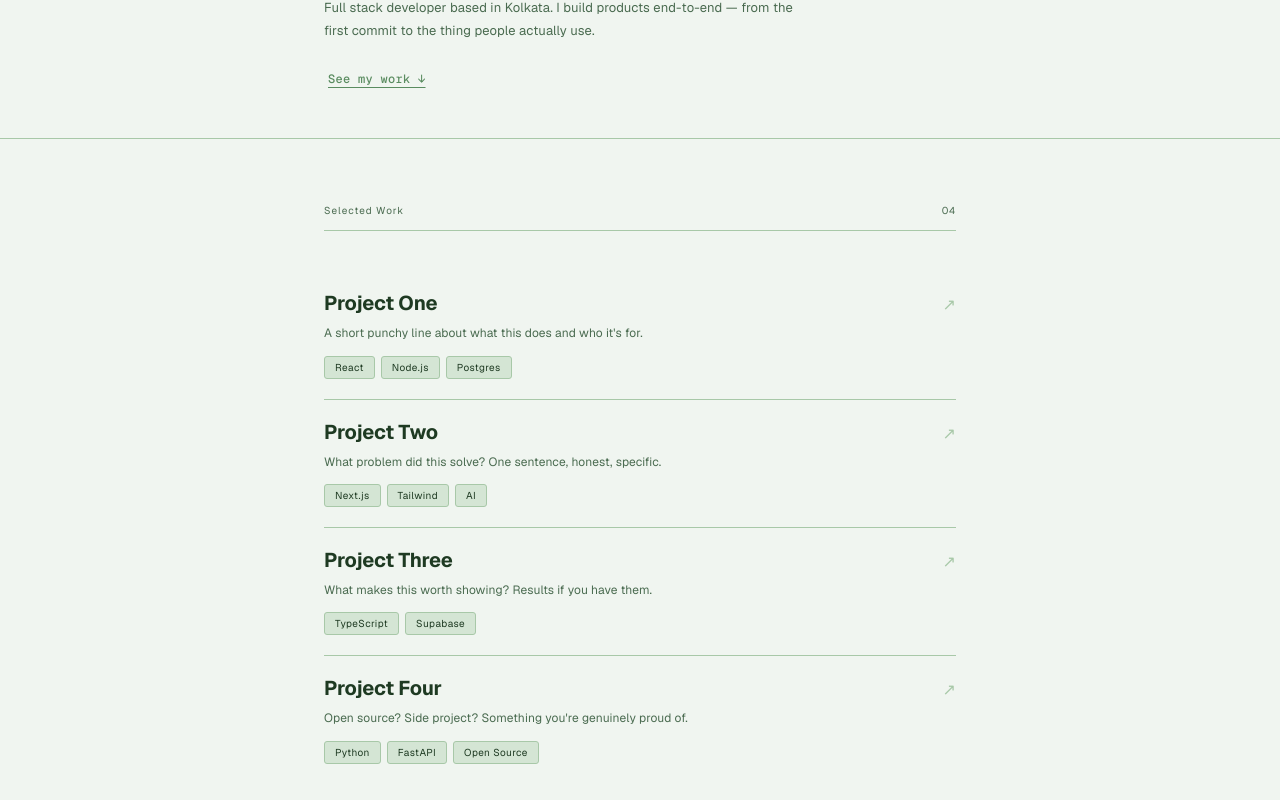
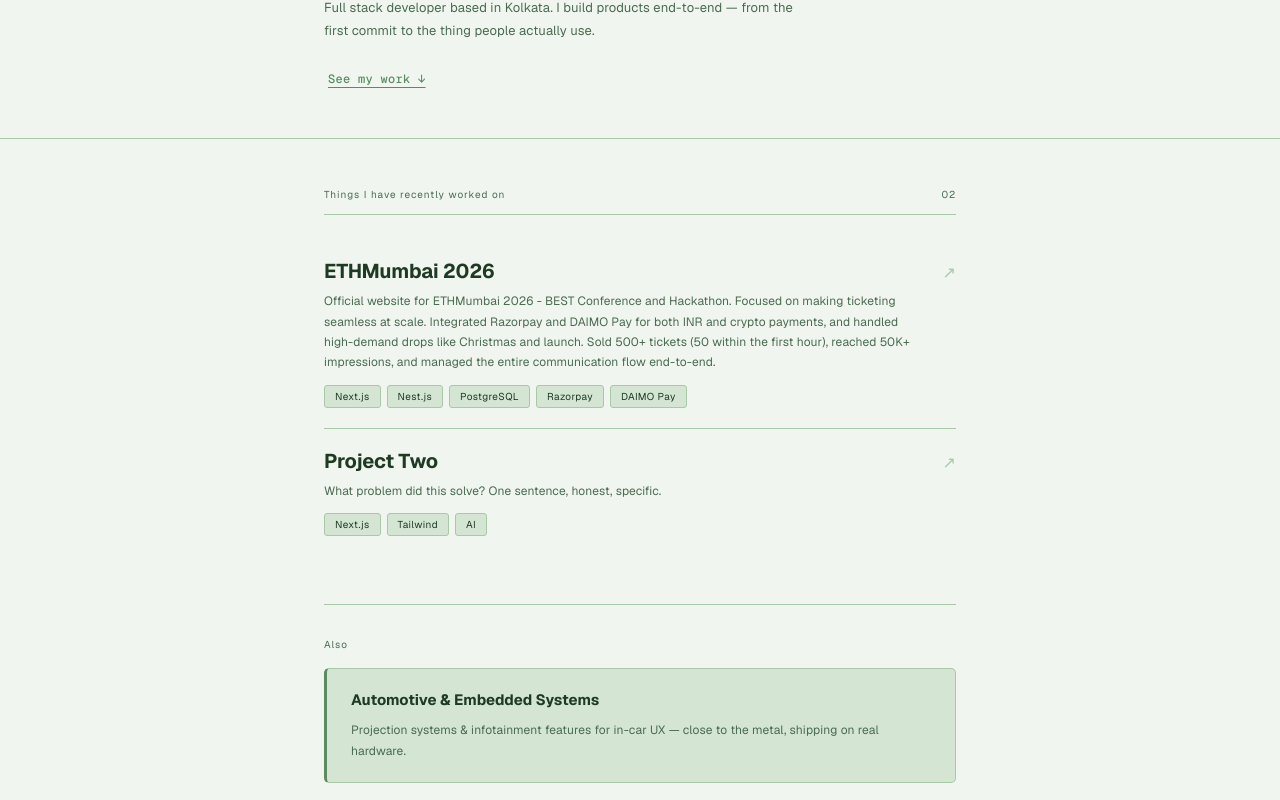
Before and after one commit to tanuushree/tanushree.xyz, a Next.js app: page / in a window 1280 px wide. Shown: the part 300-1100 px from the top of the page. Built offline with nearby package versions, Linux system fonts and the light colour scheme.

Commit message:
chore:add ethmumbai pow

```diff
--- a/src/components/Work.tsx
+++ b/src/components/Work.tsx
@@ -1,13 +1,3 @@
-// Pure Server Component — no "use client" needed
-// Add these to your globals.css:
-//
-// .project-row:hover {
-//   background-color: #E8F0E8;
-// }
-// .project-row:hover .project-arrow {
-//   color: #1E3A22;
-// }
-
 type Project = {
   name: string;
   desc: string;
@@ -17,29 +7,17 @@
 
 const PROJECTS: Project[] = [
   {
-    name: "Project One",
-    desc: "A short punchy line about what this does and who it's for.",
-    tags: ["React", "Node.js", "Postgres"],
-    href: "#",
+    name: "ETHMumbai 2026",
+    desc: "Official website for ETHMumbai 2026 - BEST Conference and Hackathon. Focused on making ticketing seamless at scale. Integrated Razorpay and DAIMO Pay for both INR and crypto payments, and handled high-demand drops like Christmas and launch. Sold 500+ tickets (50 within the first hour), reached 50K+ impressions, and managed the entire communication flow end-to-end.",
+    tags: ["Next.js", "Nest.js", "PostgreSQL", "Razorpay", "DAIMO Pay"],
+    href: "https://www.ethmumbai.in/",
   },
   {
     name: "Project Two",
     desc: "What problem did this solve? One sentence, honest, specific.",
     tags: ["Next.js", "Tailwind", "AI"],
     href: "#",
-  },
-  {
-    name: "Project Three",
-    desc: "What makes this worth showing? Results if you have them.",
-    tags: ["TypeScript", "Supabase"],
-    href: "#",
-  },
-  {
-    name: "Project Four",
-    desc: "Open source? Side project? Something you're genuinely proud of.",
-    tags: ["Python", "FastAPI", "Open Source"],
-    href: "#",
-  },
+  }
 ];
 
 // ── Shared style tokens ───────────────────────────────────────────
@@ -64,11 +42,11 @@
         borderTop: `0.5px solid ${SG.border}`,
       }}
     >
-      <div className="max-w-[680px] mx-auto px-6 py-12 md:py-16">
+      <div className="max-w-[680px] mx-auto px-6 py-8 md:py-12">
 
         {/* Section header */}
         <div
-          className="flex items-baseline justify-between mb-8 md:mb-10"
+          className="flex items-baseline justify-between mb-4 md:mb-6"
           style={{ borderBottom: `0.5px solid ${SG.border}`, paddingBottom: "12px" }}
         >
           <span
@@ -79,7 +57,7 @@
               color: SG.muted,
             }}
           >
-            Selected Work
+            Things I have recently worked on
           </span>
           <span
             style={{
```
